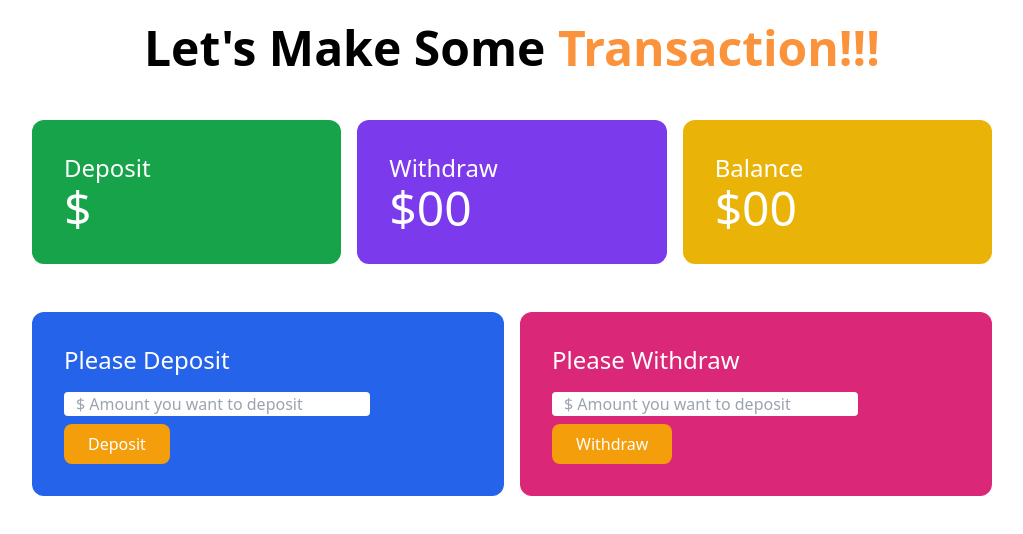
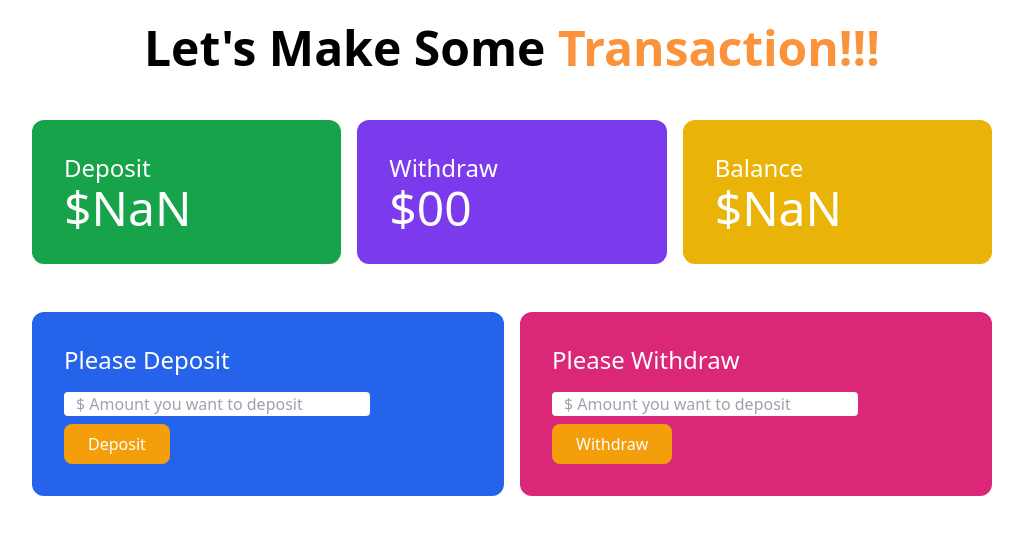
Before and after one commit to PalashHalder/module-27-simple-interactive-bank-website, a plain HTML site: page bank.html in a window 1280 px wide. Both pictures are taken after a click on the button "Deposit". Shown: the whole page, without its empty margins (128-1151 px from the left). Drawn offline with nearby package versions, Linux system fonts and the light colour scheme.

Commit message:
27-7 Update deposit and balance and handle string add

```diff
--- a/bank.html
+++ b/bank.html
@@ -27,7 +27,7 @@
                 </div>
                 <div class="bg-yellow-500 p-8 rounded-xl">
                     <h4 class="text-2xl">Balance</h4>
-                    <h2 class="text-5xl">$00</h2>
+                    <h2 class="text-5xl">$<span id="balance-total">1240</span></h2>
                 </div>
             </div>
         </section>
--- a/js/deposit.js
+++ b/js/deposit.js
@@ -3,11 +3,30 @@ document.getElementById('btn-deposit').addEventListener('click', function() {
     // step-2 get the deposit amount from the deposit input field
     // for input field use .value to get the value inside the input field
     const depositField = document.getElementById('deposit-field');
-    const depositAmount = depositField.value;
-    //console.log(depositAmount);
+    const newDepositAmountString = depositField.value;
+    const newDepositAmount = parseFloat(newDepositAmountString);
+
     // step-3: get the current deposit total
     // for not-input(element other than input, textarea) use innerText to get the text
     const depositTotalAmount = document.getElementById('deposit-total');
-    const depositTotal = depositTotalAmount.innerText;
-    depositTotalAmount.innerText = depositAmount;
+    const previousDepositTotalString = depositTotalAmount.innerText;
+    const previousDepositTotal = parseFloat(previousDepositTotalString);
+
+    // step-4: add numbers to set the total deposit
+    const currentDepositTotal = previousDepositTotal + newDepositAmount;
+    //set the deposit total
+    depositTotalAmount.innerText = currentDepositTotal;
+
+    // step-5: get balance current total
+    const balanceTotalAmount = document.getElementById('balance-total');
+    const previousBalanceTotalString = balanceTotalAmount.innerText;
+    const previousBalanceTotal = parseFloat(previousBalanceTotalString);
+
+    // step-6: calculate current total balance
+    const currentBalanceTotal = previousBalanceTotal + newDepositAmount
+    // set the balance total
+    balanceTotalAmount.innerText = currentBalanceTotal;
+
+    // step-7: clear the deposit field
+    depositField.value = '';
 })
```
Also changed, not shown: instruction.txt (added).
